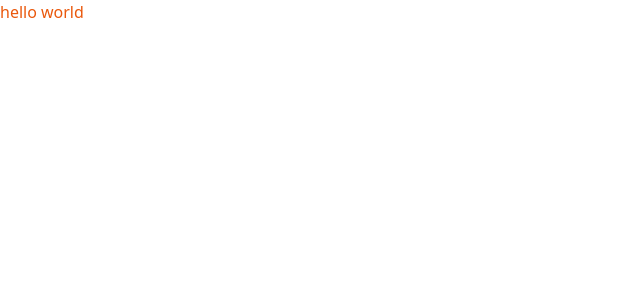
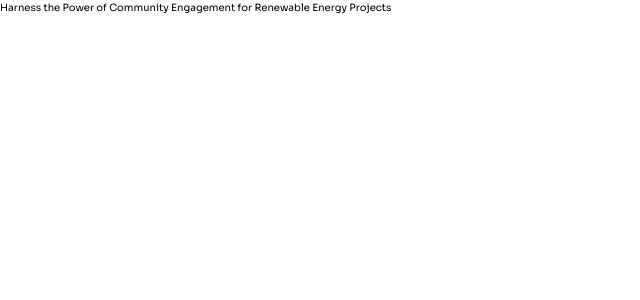
Before and after one commit to elghanbibadr/GoodRenewable, a React (Vite) app: page / in a window 1280 px wide. Shown: the top 300 px of the page, without its empty margins (0-640 px from the left). Built offline with nearby package versions, Linux system fonts and the light colour scheme.

Commit message:
import the needed fonts from google font

```diff
--- a/index.html
+++ b/index.html
@@ -4,7 +4,11 @@
     <meta charset="UTF-8" />
     <link rel="icon" type="image/svg+xml" href="/vite.svg" />
     <meta name="viewport" content="width=device-width, initial-scale=1.0" />
-    <title>Vite + React</title>
+    <link rel="preconnect" href="https://fonts.googleapis.com">
+<link rel="preconnect" href="https://fonts.gstatic.com" crossorigin>
+<link href="https://fonts.googleapis.com/css2?family=Poppins:ital,wght@0,100;0,200;1,100&family=Sora:wght@400;500;600;700;800&display=swap" rel="stylesheet">
+
+    <title>Good Renewable</title>
   </head>
   <body>
     <div id="root"></div>
--- a/src/App.jsx
+++ b/src/App.jsx
@@ -2,7 +2,7 @@ import React from 'react'
 
 const App = () => {
   return (
-    <h1 className='text-orange-600'>hello world</h1>
+    <h1 className='text-black'>Harness the Power of Community Engagement for Renewable Energy Projects</h1>
   )
 }
 
--- a/src/index.css
+++ b/src/index.css
@@ -1,3 +1,20 @@
 @tailwind base;
 @tailwind components;
 @tailwind utilities;
+
+
+/* body{
+} */
+
+html{
+    font-size: 62.5%;
+}
+
+p{
+    font-family: 'Poppins', sans-serif;
+
+}
+h1{
+    font-family: 'Sora', sans-serif;
+
+}
```
